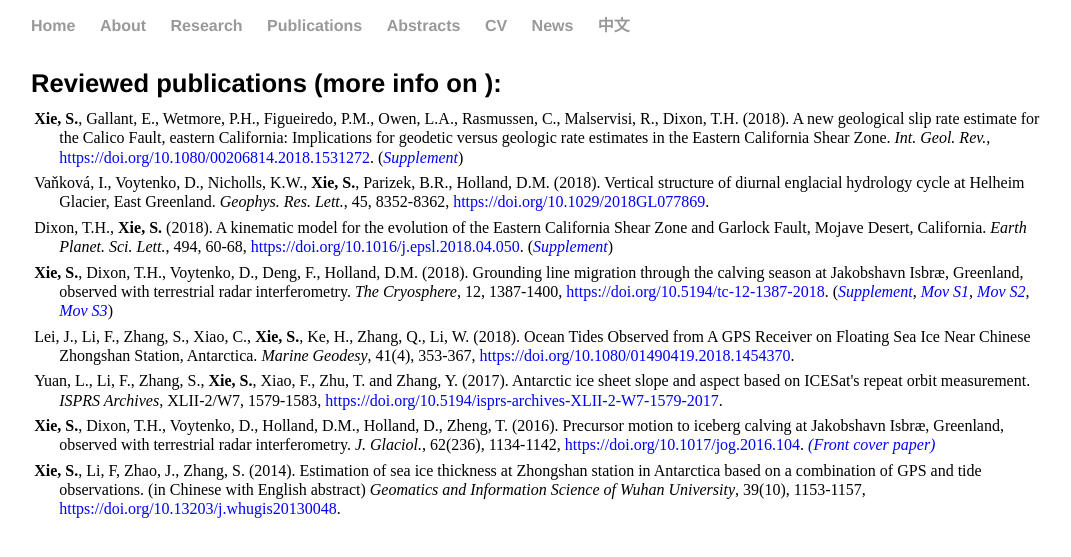
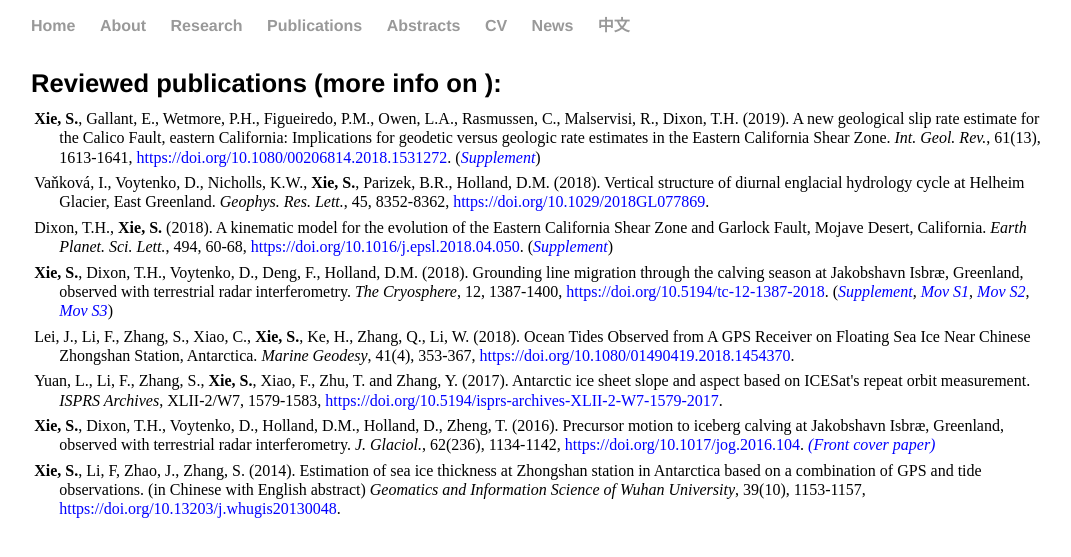
Before and after one commit to suruixie/suruixie.github.io, a Jekyll site: the page built from publications/index.html, in a window 1280 px wide. Shown: the top 557 px of the page, without its empty margins (97-1168 px from the left). Built offline with Jekyll 4.4.1, drawn with Linux system fonts in a browser that asks for light colours; a style sheet for code colours, icons or effects is not loaded.

Commit message:
Update index.html

```diff
--- a/publications/index.html
+++ b/publications/index.html
@@ -6,7 +6,7 @@
 <div class="publications">
 	<h4 style="margin-bottom:0.3em;">Reviewed publications (more info on <a  href="https://scholar.google.com/citations?hl=en&user=kF4StsMAAAAJ&view_op=list_works" style="color:#0000FF;"><i class="ai ai-google-scholar ai-2x"></i></a>): </h4>
 	<p  class="publist" style="font-size:1.0em;">
-		<strong>Xie, S.</strong>, Gallant, E., Wetmore, P.H., Figueiredo, P.M., Owen, L.A., Rasmussen, C., Malservisi, R., Dixon, T.H. (2018). A new geological slip rate estimate for the Calico Fault, eastern California: Implications for geodetic versus geologic rate estimates in the Eastern California Shear Zone. <em>Int. Geol. Rev.</em>, <a href="https://doi.org/10.1080/00206814.2018.1531272" style="color:#0000FF;">https://doi.org/10.1080/00206814.2018.1531272</a>.  (<em><a href="../files/2018/Xie_2018_IGR_supp.pdf" style="color:#0000FF;">Supplement</a></em>) <br>
+		<strong>Xie, S.</strong>, Gallant, E., Wetmore, P.H., Figueiredo, P.M., Owen, L.A., Rasmussen, C., Malservisi, R., Dixon, T.H. (2019). A new geological slip rate estimate for the Calico Fault, eastern California: Implications for geodetic versus geologic rate estimates in the Eastern California Shear Zone. <em>Int. Geol. Rev.</em>, 61(13), 1613-1641, <a href="https://doi.org/10.1080/00206814.2018.1531272" style="color:#0000FF;">https://doi.org/10.1080/00206814.2018.1531272</a>.  (<em><a href="../files/2018/Xie_2018_IGR_supp.pdf" style="color:#0000FF;">Supplement</a></em>) <br>
 	<p  class="publist" style="font-size:1.0em;">
 		Vaňková, I., Voytenko, D., Nicholls, K.W., <strong>Xie, S.</strong>, Parizek, B.R., Holland, D.M. (2018). Vertical structure of diurnal englacial hydrology cycle at Helheim Glacier, East Greenland. <em>Geophys. Res. Lett.</em>, 45, 8352-8362, <a href="https://doi.org/10.1029/2018GL077869" style="color:#0000FF;">https://doi.org/10.1029/2018GL077869</a>. <br>
 	<p  class="publist" style="font-size:1.0em;">
```
